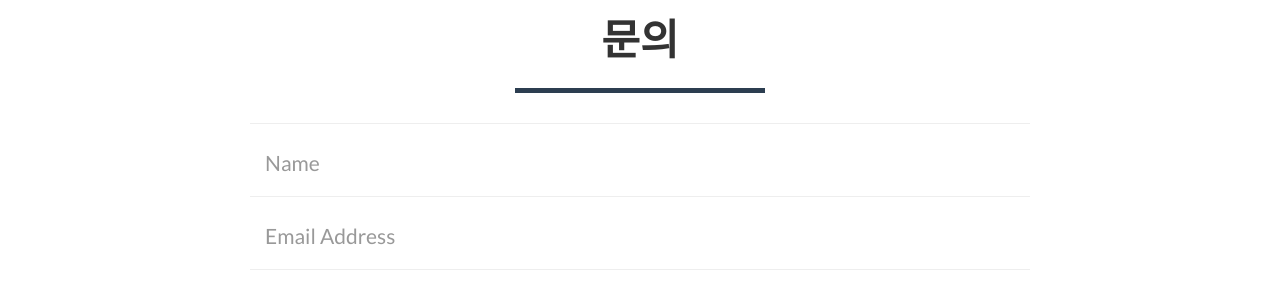
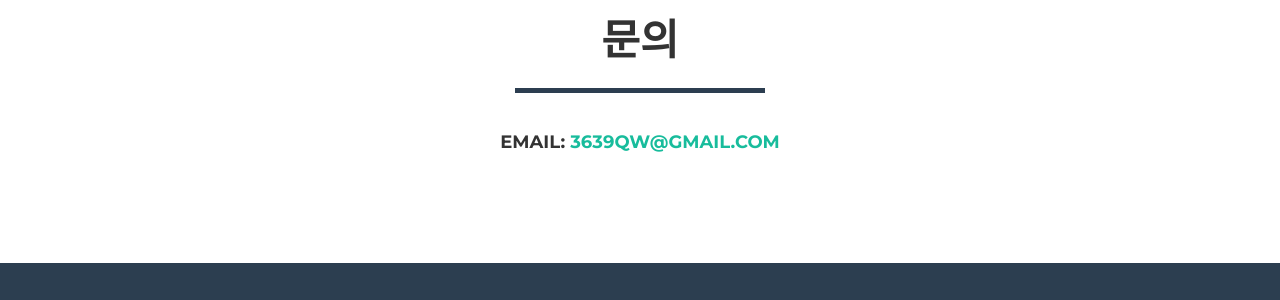
Before and after one commit to 3639qw/portfolio, a website: page index.html in a window 1280 px wide. Shown: the part 2640-2940 px from the top of the page. Drawn offline with nearby package versions, Linux system fonts and the light colour scheme.

Commit message:
Edit Contact

```diff
--- a/index.html
+++ b/index.html
@@ -253,10 +253,18 @@
                     <hr class="star-primary">
                 </div>
             </div>
+            <div class="col-lg-12 text-center">
+                <h4>Email: <a href="mailto:3639qw@gmail.com">3639qw@gmail.com</a></h4>
+                <!--<hr class="star-primary">-->
+            </div>
+            <!--
+
             <div class="row">
                 <div class="col-lg-8 col-lg-offset-2">
-                    <!-- To configure the contact form email address, go to mail/contact_me.php and update the email address in the PHP file on line 19. -->
-                    <!-- The form should work on most web servers, but if the form is not working you may need to configure your web server differently. -->
+
+                    To configure the contact form email address, go to mail/contact_me.php and update the email address in the PHP file on line 19.
+                    <The form should work on most web servers, but if the form is not working you may need to configure your web server differently.
+
                     <form name="sentMessage" id="contactForm" novalidate>
                         <div class="row control-group">
                             <div class="form-group col-xs-12 floating-label-form-group controls">
@@ -295,7 +303,8 @@
                         </div>
                     </form>
                 </div>
-            </div>
+            </div>-->
+
         </div>
     </section>
 
```
